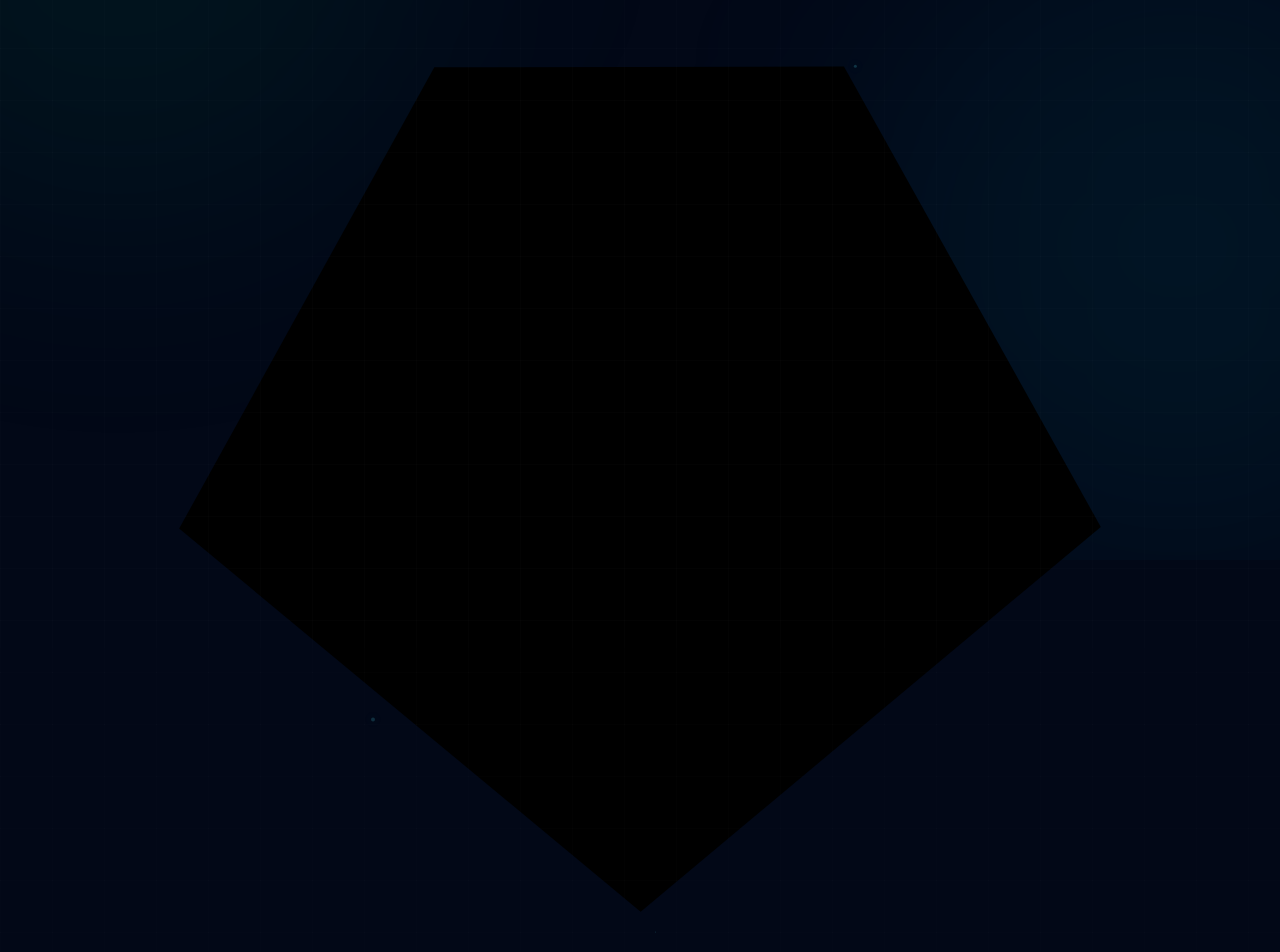
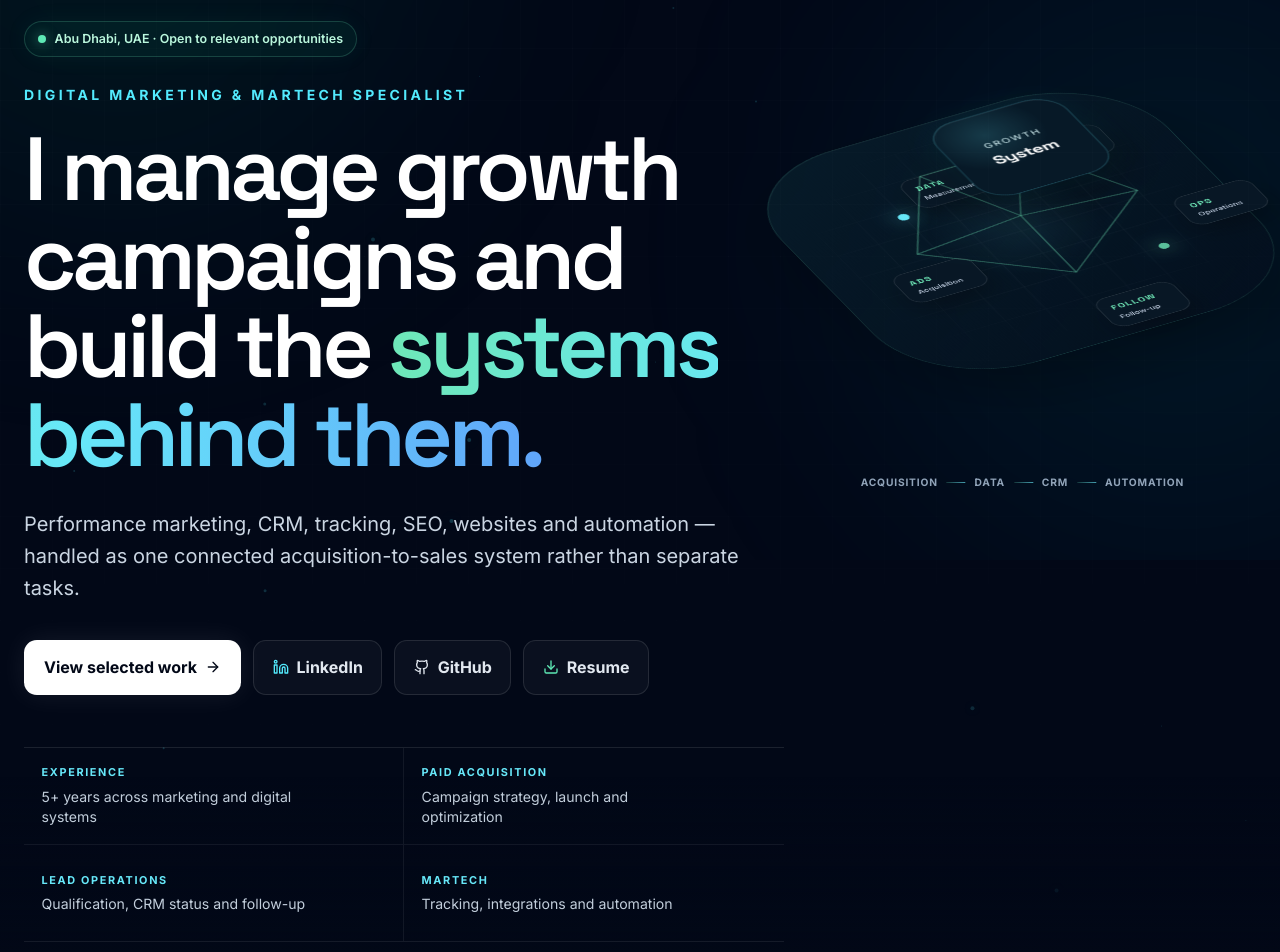
Before and after one commit to MohAdell/mohadell.github.io, a React (Vite) app: page / in a window 1280 px wide. Shown: the part 240-1192 px from the top of the page. Built offline with nearby package versions, Linux system fonts and the light colour scheme.

Commit message:
Add editorial layout and structured hero visual styles

```diff
--- a/src/index.css
+++ b/src/index.css
@@ -69,6 +69,392 @@ h1, h2, h3, h4, h5, h6 {
 
 .preserve-3d {
   transform-style: preserve-3d;
+}
+
+.brand-mark {
+  display: inline-flex;
+  width: 2.25rem;
+  height: 2.25rem;
+  align-items: center;
+  justify-content: center;
+  border: 1px solid rgba(110, 231, 183, 0.22);
+  border-radius: 0.72rem;
+  background: linear-gradient(145deg, rgba(110, 231, 183, 0.12), rgba(103, 232, 249, 0.055));
+  color: #d8fff0;
+  font-family: var(--font-display);
+  font-size: 0.72rem;
+  font-weight: 800;
+  box-shadow: inset 0 1px 0 rgba(255,255,255,.05), 0 0 28px rgba(52,211,153,.07);
+}
+
+.growth-system-visual {
+  position: absolute;
+  right: -1.5rem;
+  top: 10%;
+  display: none;
+  width: min(44vw, 620px);
+  height: min(44vw, 620px);
+  align-items: center;
+  justify-content: center;
+  pointer-events: none;
+}
+
+.growth-system-stage {
+  position: relative;
+  width: 78%;
+  aspect-ratio: 1;
+  perspective: 1200px;
+  transform: rotateX(57deg) rotateZ(-28deg);
+  transform-style: preserve-3d;
+}
+
+.growth-system-scene {
+  position: absolute;
+  inset: 0;
+  transform-style: preserve-3d;
+  border: 1px solid rgba(110, 231, 183, 0.13);
+  border-radius: 28%;
+  background:
+    radial-gradient(circle at 50% 48%, rgba(103,232,249,.07), transparent 28%),
+    linear-gradient(145deg, rgba(6, 28, 42, .9), rgba(3, 13, 27, .72));
+  box-shadow: inset 0 1px 0 rgba(255,255,255,.04), 0 48px 100px rgba(0,0,0,.28);
+}
+
+.growth-system-grid {
+  position: absolute;
+  inset: 8%;
+  border-radius: 24%;
+  background-image:
+    linear-gradient(rgba(255,255,255,.045) 1px, transparent 1px),
+    linear-gradient(90deg, rgba(255,255,255,.045) 1px, transparent 1px);
+  background-size: 12.5% 12.5%;
+  mask-image: radial-gradient(circle at center, #000 38%, transparent 82%);
+  opacity: .6;
+}
+
+.growth-system-links {
+  position: absolute;
+  inset: 11%;
+  width: 78%;
+  height: 78%;
+  overflow: visible;
+  transform: translateZ(18px);
+  fill: none;
+  stroke: rgba(110, 231, 183, .32);
+  stroke-width: .55;
+  vector-effect: non-scaling-stroke;
+  filter: drop-shadow(0 0 7px rgba(52,211,153,.18));
+}
+
+.growth-system-core {
+  position: absolute;
+  left: 50%;
+  top: 50%;
+  display: flex;
+  width: 8.6rem;
+  height: 8.6rem;
+  transform: translate(-50%, -50%) translateZ(92px);
+  flex-direction: column;
+  align-items: center;
+  justify-content: center;
+  border: 1px solid rgba(103,232,249,.24);
+  border-radius: 2rem;
+  background: radial-gradient(circle at 35% 25%, rgba(103,232,249,.16), transparent 44%), #071927;
+  color: #dffcff;
+  box-shadow: inset 0 1px 0 rgba(255,255,255,.07), 0 28px 60px rgba(0,0,0,.34), 0 0 45px rgba(34,211,238,.09);
+  font-size: .68rem;
+  letter-spacing: .14em;
+  text-transform: uppercase;
+}
+
+.growth-system-core strong {
+  margin-top: .25rem;
+  font-family: var(--font-display);
+  font-size: 1.2rem;
+  letter-spacing: -.03em;
+  text-transform: none;
+  color: #fff;
+}
+
+.growth-system-node {
+  position: absolute;
+  z-index: 3;
+  display: flex;
+  min-width: 5.5rem;
+  flex-direction: column;
+  gap: .22rem;
+  border: 1px solid rgba(255,255,255,.10);
+  border-radius: .95rem;
+  background: #081725;
+  padding: .65rem .78rem;
+  box-shadow: 0 18px 34px rgba(0,0,0,.24);
+  color: #fff;
+  transform-style: preserve-3d;
+}
+
+.growth-system-node span {
+  font-family: var(--font-display);
+  font-size: .68rem;
+  font-weight: 800;
+  letter-spacing: .12em;
+  color: #6ee7b7;
+}
+
+.growth-system-node small {
+  white-space: nowrap;
+  font-size: .58rem;
+  font-weight: 600;
+  color: #a8b6c8;
+}
+
+.growth-system-pulse {
+  position: absolute;
+  z-index: 5;
+  width: .62rem;
+  height: .62rem;
+  border-radius: 999px;
+  background: #67e8f9;
+  box-shadow: 0 0 20px rgba(103,232,249,.7);
+}
+
+.growth-system-pulse-a {
+  left: 28%;
+  top: 31%;
+  transform: translateZ(44px);
+}
+
+.growth-system-pulse-b {
+  right: 23%;
+  bottom: 28%;
+  transform: translateZ(62px);
+  background: #6ee7b7;
+  box-shadow: 0 0 20px rgba(110,231,183,.7);
+}
+
+.growth-system-caption {
+  position: absolute;
+  bottom: 1.5rem;
+  left: 50%;
+  display: flex;
+  transform: translateX(-50%);
+  align-items: center;
+  gap: .55rem;
+  color: #91a4b9;
+  font-size: .64rem;
+  font-weight: 700;
+  letter-spacing: .08em;
+  text-transform: uppercase;
+}
+
+.growth-system-caption i {
+  width: 1.2rem;
+  height: 1px;
+  background: linear-gradient(90deg, rgba(110,231,183,.2), rgba(103,232,249,.65));
+}
+
+.hero-proof {
+  display: grid;
+  max-width: 760px;
+  margin-top: 3.25rem;
+  border-top: 1px solid rgba(255,255,255,.10);
+  border-bottom: 1px solid rgba(255,255,255,.08);
+  grid-template-columns: repeat(2, minmax(0, 1fr));
+}
+
+.hero-proof-item {
+  display: flex;
+  min-height: 6rem;
+  flex-direction: column;
+  justify-content: center;
+  gap: .38rem;
+  padding: 1.05rem 1.1rem;
+  border-bottom: 1px solid rgba(255,255,255,.065);
+}
+
+.hero-proof-item:nth-child(odd) {
+  border-right: 1px solid rgba(255,255,255,.065);
+}
+
+.hero-proof-item:nth-last-child(-n+2) {
+  border-bottom: 0;
+}
+
+.hero-proof-label {
+  font-size: .68rem;
+  font-weight: 800;
+  letter-spacing: .15em;
+  text-transform: uppercase;
+  color: #67e8f9;
+}
+
+.hero-proof-copy {
+  max-width: 17rem;
+  font-size: .88rem;
+  line-height: 1.45;
+  color: #c2cedb;
+}
+
+.capability-grid {
+  display: grid;
+  border-top: 1px solid rgba(255,255,255,.09);
+  border-bottom: 1px solid rgba(255,255,255,.09);
+}
+
+.capability-row {
+  display: grid;
+  grid-template-columns: auto 1fr;
+  gap: 1.2rem;
+  align-items: start;
+  padding: 1.65rem 0;
+  border-bottom: 1px solid rgba(255,255,255,.07);
+}
+
+.capability-row:last-child {
+  border-bottom: 0;
+}
+
+.capability-icon {
+  display: flex;
+  width: 2.9rem;
+  height: 2.9rem;
+  align-items: center;
+  justify-content: center;
+  border: 1px solid rgba(110,231,183,.18);
+  border-radius: .9rem;
+  background: rgba(110,231,183,.055);
+  color: #6ee7b7;
+}
+
+.capability-copy {
+  max-width: 31rem;
+}
+
+.experience-list {
+  border-top: 1px solid rgba(255,255,255,.10);
+}
+
+.experience-row {
+  display: grid;
+  gap: 1.5rem;
+  padding: 2.25rem 0;
+  border-bottom: 1px solid rgba(255,255,255,.09);
+}
+
+.experience-meta {
+  display: flex;
+  flex-direction: column;
+  gap: .35rem;
+  color: #6ee7b7;
+  font-size: .76rem;
+  font-weight: 800;
+  letter-spacing: .08em;
+  text-transform: uppercase;
+}
+
+.experience-meta small {
+  color: #70849a;
+  font-size: .72rem;
+  font-weight: 650;
+  letter-spacing: .04em;
+  text-transform: none;
+}
+
+.experience-kicker {
+  color: #67e8f9;
+  font-size: .7rem;
+  font-weight: 800;
+  letter-spacing: .13em;
+  text-transform: uppercase;
+}
+
+.experience-body h3 {
+  margin-top: .55rem;
+  font-family: var(--font-display);
+  font-size: clamp(1.55rem, 3vw, 2.3rem);
+  line-height: 1.1;
+  letter-spacing: -.035em;
+  color: #fff;
+}
+
+.experience-company {
+  margin-top: .45rem;
+  color: #a8b6c8;
+  font-size: .95rem;
+}
+
+.experience-scope {
+  display: flex;
+  flex-wrap: wrap;
+  gap: .45rem;
+  margin-top: 1.2rem;
+}
+
+.experience-scope span {
+  border: 1px solid rgba(255,255,255,.08);
+  border-radius: 999px;
+  background: rgba(255,255,255,.025);
+  padding: .42rem .66rem;
+  color: #c7d3df;
+  font-size: .72rem;
+  font-weight: 650;
+}
+
+.experience-points {
+  display: grid;
+  gap: .72rem;
+  margin-top: 1.4rem;
+  padding: 0;
+  list-style: none;
+}
+
+.experience-points li {
+  position: relative;
+  padding-left: 1.2rem;
+  color: #c5d0dc;
+  font-size: .98rem;
+  line-height: 1.72;
+}
+
+.experience-points li::before {
+  content: "";
+  position: absolute;
+  left: 0;
+  top: .72rem;
+  width: .34rem;
+  height: .34rem;
+  border-radius: 999px;
+  background: #6ee7b7;
+  box-shadow: 0 0 12px rgba(110,231,183,.3);
+}
+
+@media (min-width: 768px) {
+  .capability-grid {
+    grid-template-columns: repeat(2, minmax(0, 1fr));
+  }
+
+  .capability-row {
+    padding: 1.8rem 1.6rem;
+  }
+
+  .capability-row:nth-child(odd) {
+    border-right: 1px solid rgba(255,255,255,.07);
+  }
+
+  .capability-row:nth-last-child(-n+2) {
+    border-bottom: 0;
+  }
+
+  .experience-row {
+    grid-template-columns: 12rem minmax(0, 1fr);
+    gap: 3rem;
+    padding: 3rem 0;
+  }
+}
+
+@media (min-width: 1120px) {
+  .growth-system-visual {
+    display: flex;
+  }
 }
 
 .surface-panel {
@@ -382,6 +768,21 @@ h1, h2, h3, h4, h5, h6 {
 }
 
 @media (max-width: 639px) {
+  .hero-proof {
+    grid-template-columns: 1fr;
+  }
+
+  .hero-proof-item,
+  .hero-proof-item:nth-child(odd),
+  .hero-proof-item:nth-last-child(-n+2) {
+    border-right: 0;
+    border-bottom: 1px solid rgba(255,255,255,.065);
+  }
+
+  .hero-proof-item:last-child {
+    border-bottom: 0;
+  }
+
   .section-title {
     font-size: clamp(2.2rem, 11vw, 3.15rem);
   }
```
